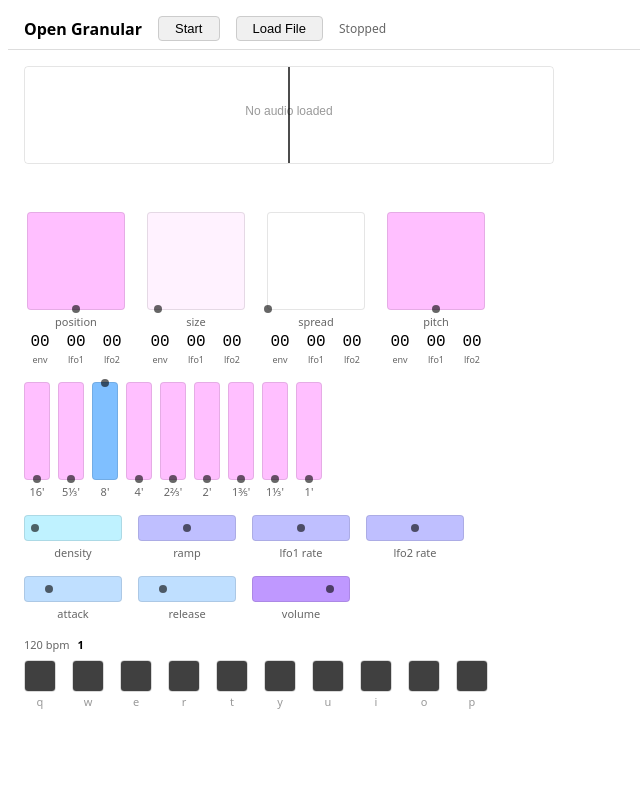
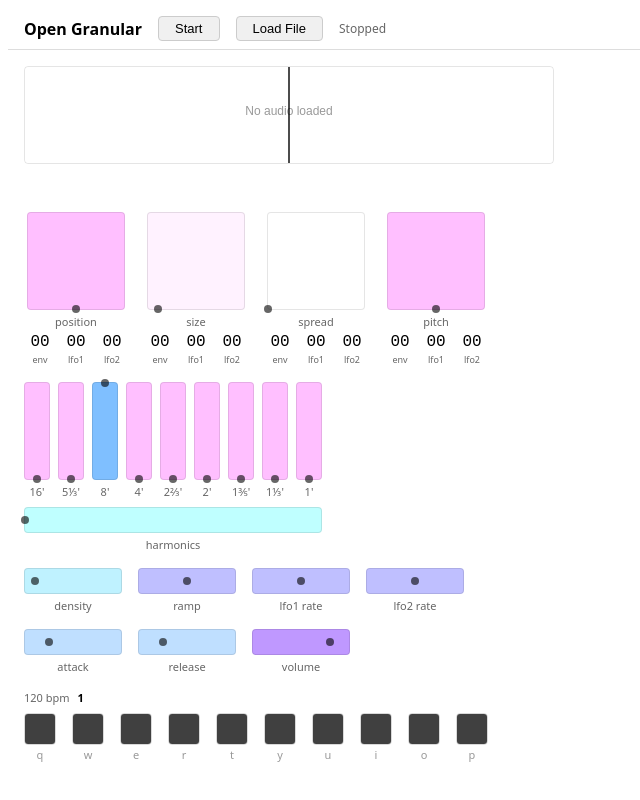
Before and after one commit to lucaskuzma/open-granular-js, a React (Vite) app: page / in a window 1280 px wide. Shown: the top 800 px of the page, without its empty margins (0-640 px from the left). Built offline with nearby package versions, Linux system fonts and the light colour scheme.

Commit message:
add additive reducer

```diff
--- a/src/ui/GranularPanel.tsx
+++ b/src/ui/GranularPanel.tsx
@@ -2,6 +2,7 @@ import type { ParamStore } from "../engine/ParamStore";
 import type { SynthEngine } from "../engine/types";
 import type { SlotManager } from "../control/SlotManager";
 import { XYPad } from "./components/XYPad";
+import { HarmonicsPad } from "./components/HarmonicsPad";
 import { LabelControl } from "./components/LabelControl";
 import { PositionControl } from "./components/PositionControl";
 import { SlotRow } from "./components/SlotRow";
@@ -35,7 +36,8 @@ export function GranularPanel({ store, engine, buffer, slotManager }: GranularPa
         <PadWithMods store={store} slotManager={slotManager} xKey="pitch" yKey="pitchJitter" envKey="env1Pitch" lfo1Key="lfo1Pitch" lfo2Key="lfo2Pitch" label="pitch" />
       </div>
 
-      {/* Harmonic drawbars */}
+      {/* Harmonic drawbars + master harmonics fader */}
+      <div style={{ display: "flex", flexDirection: "column", gap: 8, alignSelf: "flex-start" }}>
         <div style={{ display: "flex", gap: 8, alignItems: "flex-start" }}>
           <XYPad store={store} slotManager={slotManager} xKey="drawbar1" label="16'" size={PAD_SIZE} vertical onDragStart={() => slotManager.excludeFromInterp("drawbar1")} />
           <XYPad store={store} slotManager={slotManager} xKey="drawbar2" label="5⅓'" size={PAD_SIZE} vertical onDragStart={() => slotManager.excludeFromInterp("drawbar2")} />
@@ -46,6 +48,8 @@ export function GranularPanel({ store, engine, buffer, slotManager }: GranularPa
           <XYPad store={store} slotManager={slotManager} xKey="drawbar7" label="1⅗'" size={PAD_SIZE} vertical onDragStart={() => slotManager.excludeFromInterp("drawbar7")} />
           <XYPad store={store} slotManager={slotManager} xKey="drawbar8" label="1⅓'" size={PAD_SIZE} vertical onDragStart={() => slotManager.excludeFromInterp("drawbar8")} />
           <XYPad store={store} slotManager={slotManager} xKey="drawbar9" label="1'" size={PAD_SIZE} vertical onDragStart={() => slotManager.excludeFromInterp("drawbar9")} />
+        </div>
+        <HarmonicsPad store={store} slotManager={slotManager} />
       </div>
 
       {/* Single-axis pads and controls */}
--- /dev/null
+++ b/src/ui/components/HarmonicsPad.tsx
@@ -0,0 +1,100 @@
+import { useRef, useCallback, type PointerEvent as RPointerEvent } from "react";
+import type { ParamStore } from "../../engine/ParamStore";
+import type { SlotManager } from "../../control/SlotManager";
+import { useParam } from "../hooks";
+import { colorFor } from "../colors";
+
+const NON_FUNDAMENTAL_KEYS = [
+  "drawbar1", "drawbar2", "drawbar4", "drawbar5",
+  "drawbar6", "drawbar7", "drawbar8", "drawbar9",
+];
+
+interface HarmonicsPadProps {
+  store: ParamStore;
+  slotManager: SlotManager;
+  height?: number;
+}
+
+export function HarmonicsPad({ store, slotManager, height = 24 }: HarmonicsPadProps) {
+  const ref = useRef<HTMLDivElement>(null);
+  const snapshotRef = useRef<{ startX: number; values: Record<string, number> } | null>(null);
+
+  const d1 = useParam(store, "drawbar1");
+  const d2 = useParam(store, "drawbar2");
+  const d4 = useParam(store, "drawbar4");
+  const d5 = useParam(store, "drawbar5");
+  const d6 = useParam(store, "drawbar6");
+  const d7 = useParam(store, "drawbar7");
+  const d8 = useParam(store, "drawbar8");
+  const d9 = useParam(store, "drawbar9");
+
+  const x = (d1 + d2 + d4 + d5 + d6 + d7 + d8 + d9) / 8;
+
+  const update = useCallback(
+    (e: RPointerEvent) => {
+      const el = ref.current;
+      const snap = snapshotRef.current;
+      if (!el || !snap || snap.startX <= 0) return;
+      const rect = el.getBoundingClientRect();
+      const rawX = Math.max(0, Math.min(1, (e.clientX - rect.left) / rect.width));
+      const newX = Math.min(rawX, snap.startX);
+      const ratio = newX / snap.startX;
+      for (const key of NON_FUNDAMENTAL_KEYS) {
+        store.set(key, snap.values[key] * ratio);
+      }
+    },
+    [store],
+  );
+
+  const onPointerDown = useCallback(
+    (e: RPointerEvent) => {
+      (e.target as HTMLElement).setPointerCapture(e.pointerId);
+      const values: Record<string, number> = {};
+      for (const key of NON_FUNDAMENTAL_KEYS) {
+        values[key] = store.get(key);
+      }
+      const startX = NON_FUNDAMENTAL_KEYS.reduce((sum, k) => sum + values[k], 0) / NON_FUNDAMENTAL_KEYS.length;
+      snapshotRef.current = { startX, values };
+      slotManager.excludeFromInterp(...NON_FUNDAMENTAL_KEYS);
+      update(e);
+    },
+    [store, slotManager, update],
+  );
+
+  return (
+    <div style={{ display: "flex", flexDirection: "column", gap: 4 }}>
+      <div
+        ref={ref}
+        onPointerDown={onPointerDown}
+        onPointerMove={(e) => {
+          if (e.buttons > 0) update(e);
+        }}
+        style={{
+          height,
+          backgroundColor: colorFor(x, 0.5),
+          position: "relative",
+          borderRadius: 4,
+          touchAction: "none",
+          cursor: "ew-resize",
+          border: "1px solid rgba(0,0,0,0.1)",
+        }}
+      >
+        <div
+          style={{
+            position: "absolute",
+            left: `${x * 100}%`,
+            bottom: "50%",
+            width: 8,
+            height: 8,
+            marginLeft: -4,
+            marginBottom: -4,
+            borderRadius: "50%",
+            backgroundColor: "rgba(0,0,0,0.6)",
+            pointerEvents: "none",
+          }}
+        />
+      </div>
+      <span style={{ fontSize: 11, color: "#666", userSelect: "none", textAlign: "center" }}>harmonics</span>
+    </div>
+  );
+}
```
Lines whose indentation alone changed are shown as unchanged.
